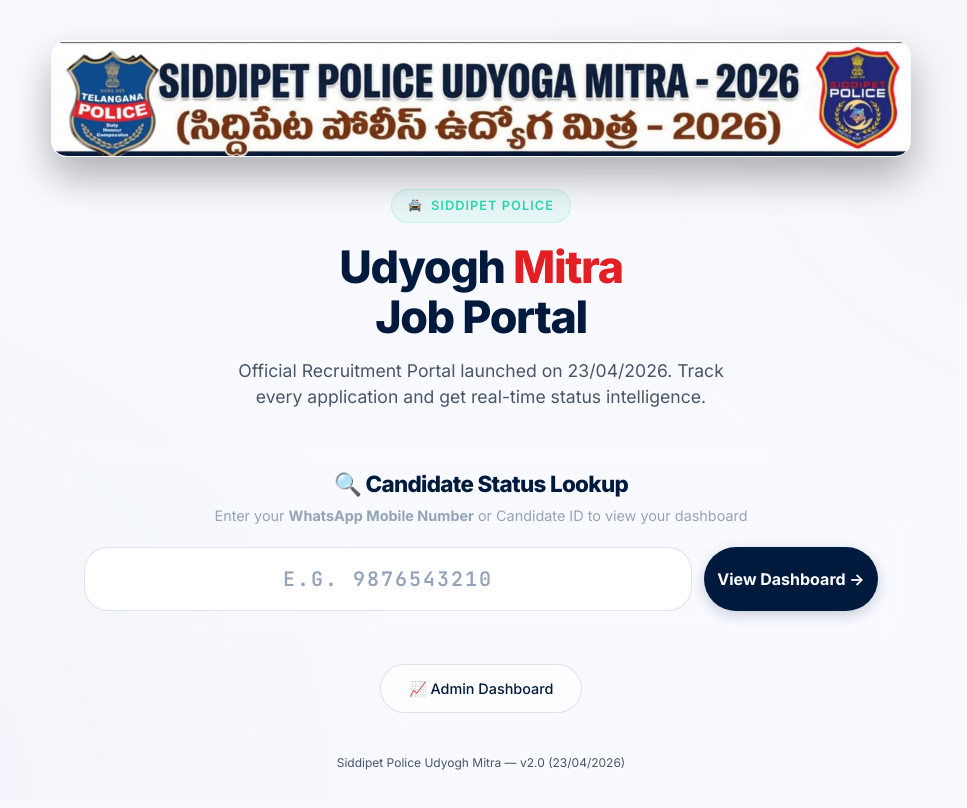
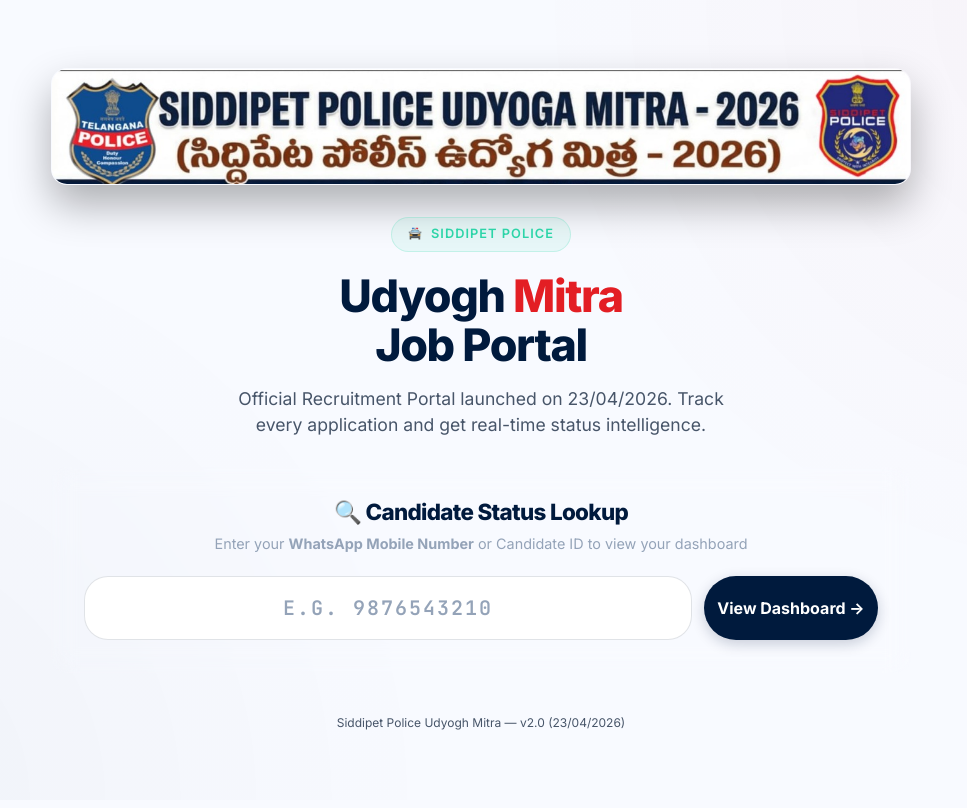
Before and after one commit to GOODBOYKITTU272/Police-job-mela, a Next.js app: page / in a window 1280 px wide. Shown: the top 808 px of the page, without its empty margins (159-1126 px from the left). Built offline with nearby package versions, Linux system fonts and the light colour scheme.

Commit message:
Final Production Sync: Email Lookup support and Homepage clean-up

```diff
--- a/src/app/page.tsx
+++ b/src/app/page.tsx
@@ -74,20 +74,6 @@
         </div>
 
 
-        {/* Quick Links */}
-        <div
-          className="animate-fade-in-up stagger-4"
-          style={styles.linksRow}
-        >
-          <a
-            href="/admin"
-            className="btn-secondary"
-            style={styles.linkBtn}
-            id="admin-link"
-          >
-            📈 Admin Dashboard
-          </a>
-        </div>
 
         {/* Footer */}
         <footer style={styles.footer}>
```
Also changed, not shown: src/lib/supabase.ts (+10 -10 lines).
